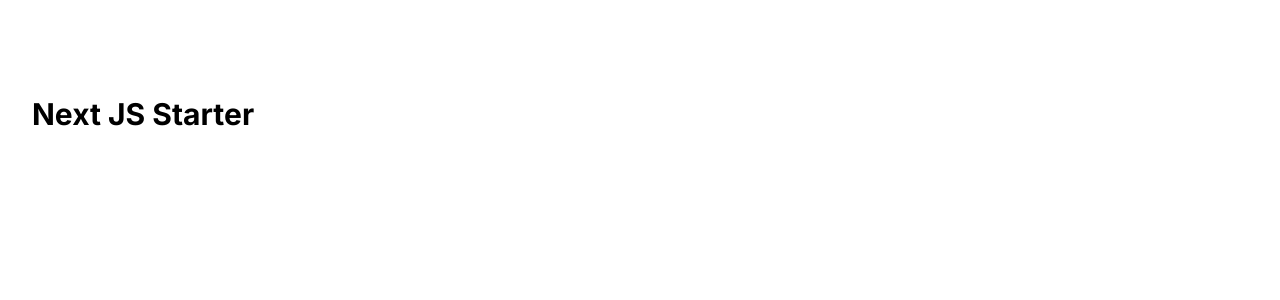
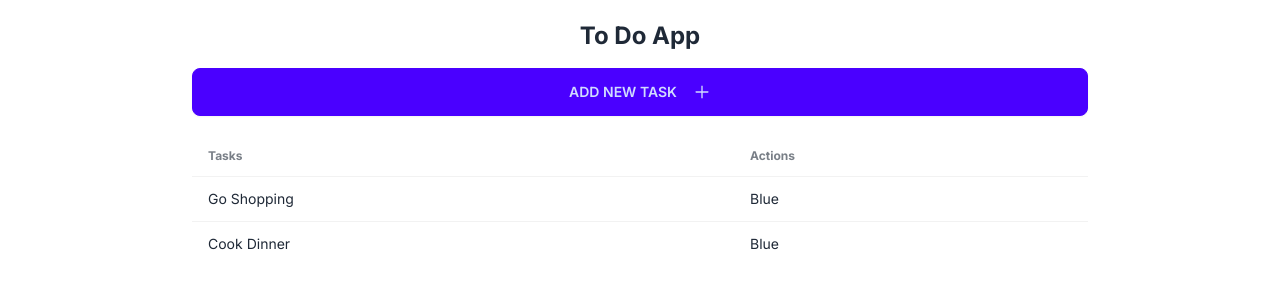
Before and after one commit to haifromkai/to-do-app, a Next.js app: page / in a window 1280 px wide. Shown: the top 300 px of the page. Built offline with nearby package versions, Linux system fonts and the light colour scheme; data requests are answered from the project's data file.

Commit message:
Added 3 Components (AddTask.tsx, Task.tsx, and ToDoList.tex)
Installed json-server REST API

Set up API

```diff
--- /dev/null
+++ b/api.ts
@@ -0,0 +1,9 @@
+import { ITask } from "./types/tasks";
+
+const baseUrl = "http://localhost:3001";
+
+export const getAllTodos = async (): Promise<ITask[]> => {
+    const res = await fetch(`${baseUrl}/tasks`);
+    const todos = await res.json();
+    return todos;
+}
--- /dev/null
+++ b/data/todos.json
@@ -0,0 +1,12 @@
+{
+  "tasks": [
+    {
+      "id": "1",
+      "text": "Go Shopping"
+    },
+    {
+      "id": "2",
+      "text": "Cook Dinner"
+    }
+  ]
+}
--- /dev/null
+++ b/src/app/components/AddTask.tsx
@@ -0,0 +1,13 @@
+import { AiOutlinePlus } from "react-icons/ai";
+
+const AddTask = () => {
+  return (
+    <div>
+        <button className="btn btn-primary w-full">
+            ADD NEW TASK <AiOutlinePlus className="ml-2" size={18}/>
+        </button>
+    </div>
+  )
+}
+
+export default AddTask
--- /dev/null
+++ b/src/app/components/Task.tsx
@@ -0,0 +1,16 @@
+import { ITask } from "../../../types/tasks"
+
+interface TaskProps {
+    task: ITask
+}
+
+const Task: React.FC<TaskProps> = ({ task }) => {
+  return (
+    <tr key={task.id}>
+        <td>{task.text}</td>
+        <td>Blue</td>
+    </tr>
+  )
+}
+
+export default Task
--- /dev/null
+++ b/src/app/components/ToDoList.tsx
@@ -0,0 +1,29 @@
+import { ITask } from "../../../types/tasks"
+import Task from "./Task"
+
+interface ToDoListProps {
+  tasks: ITask[]
+}
+
+const ToDoList: React.FC<ToDoListProps> = ({ tasks }) => {
+  return (
+    <div className="overflow-x-auto">
+    <table className="table">
+      {/* head */}
+      <thead>
+        <tr>
+          <th>Tasks</th>
+          <th>Actions</th>
+        </tr>
+      </thead>
+      <tbody>
+        {tasks.map((task) => (
+          <Task key={task.id} task={task}/>
+        ))}
+      </tbody>
+    </table>
+  </div>
+  )
+}
+
+export default ToDoList
--- a/src/app/layout.tsx
+++ b/src/app/layout.tsx
@@ -5,8 +5,8 @@
 const inter = Inter({ subsets: ["latin"] });
 
 export const metadata: Metadata = {
-  title: "Create Next App",
-  description: "Generated by create next app",
+  title: "To Do App",
+  description: "a To Do application built using Next.JS 14",
 };
 
 export default function RootLayout({
--- a/src/app/page.tsx
+++ b/src/app/page.tsx
@@ -1,9 +1,18 @@
-export default function Home() {
+import { getAllTodos } from "../../api";
+import AddTask from "./components/AddTask";
+import ToDoList from "./components/ToDoList";
+
+export default async function Home() {
+  const tasks = await getAllTodos();
+
   return (
-    <section className='py-24'>
-      <div className='container'>
-        <h1 className='text-3xl font-bold'>Next JS Starter</h1>
+    <main className="max-w-4xl mx-auto mt-4">
+      <div className="text-center my-5 flex flex-col gap-4">
+        <h1 className="text-2xl font-bold">To Do App</h1>
+        <AddTask />
       </div>
-    </section>
+
+      <ToDoList tasks={tasks}/>
+    </main>
   )
 }
--- a/tailwind.config.ts
+++ b/tailwind.config.ts
@@ -7,15 +7,18 @@
     "./src/app/**/*.{js,ts,jsx,tsx,mdx}",
   ],
   theme: {
-    container: {
-      center: true,
-      padding: {
-        DEFAULT: '1rem',
-        md: '1.5rem',
-        lg: '2rem'
-      }
-    }
+    extend: {},
   },
-  plugins: [],
+  plugins: [require("daisyui")],
+  daisyui: {
+    themes: false, // false: only light + dark | true: all themes | array: specific themes like this ["light", "dark", "cupcake"]
+    darkTheme: "light", // name of one of the included themes for dark mode
+    base: true, // applies background color and foreground color for root element by default
+    styled: true, // include daisyUI colors and design decisions for all components
+    utils: true, // adds responsive and modifier utility classes
+    prefix: "", // prefix for daisyUI classnames (components, modifiers and responsive class names. Not colors)
+    logs: true, // Shows info about daisyUI version and used config in the console when building your CSS
+    themeRoot: ":root", // The element that receives theme color CSS variables
+  },
 };
 export default config;
--- /dev/null
+++ b/types/tasks.ts
@@ -0,0 +1,4 @@
+export interface ITask {
+    id: string,
+    text: string
+}
```
Also changed, not shown: package.json (+7 -3 lines), 1 other file (tests, documents, lock files or other folders).
